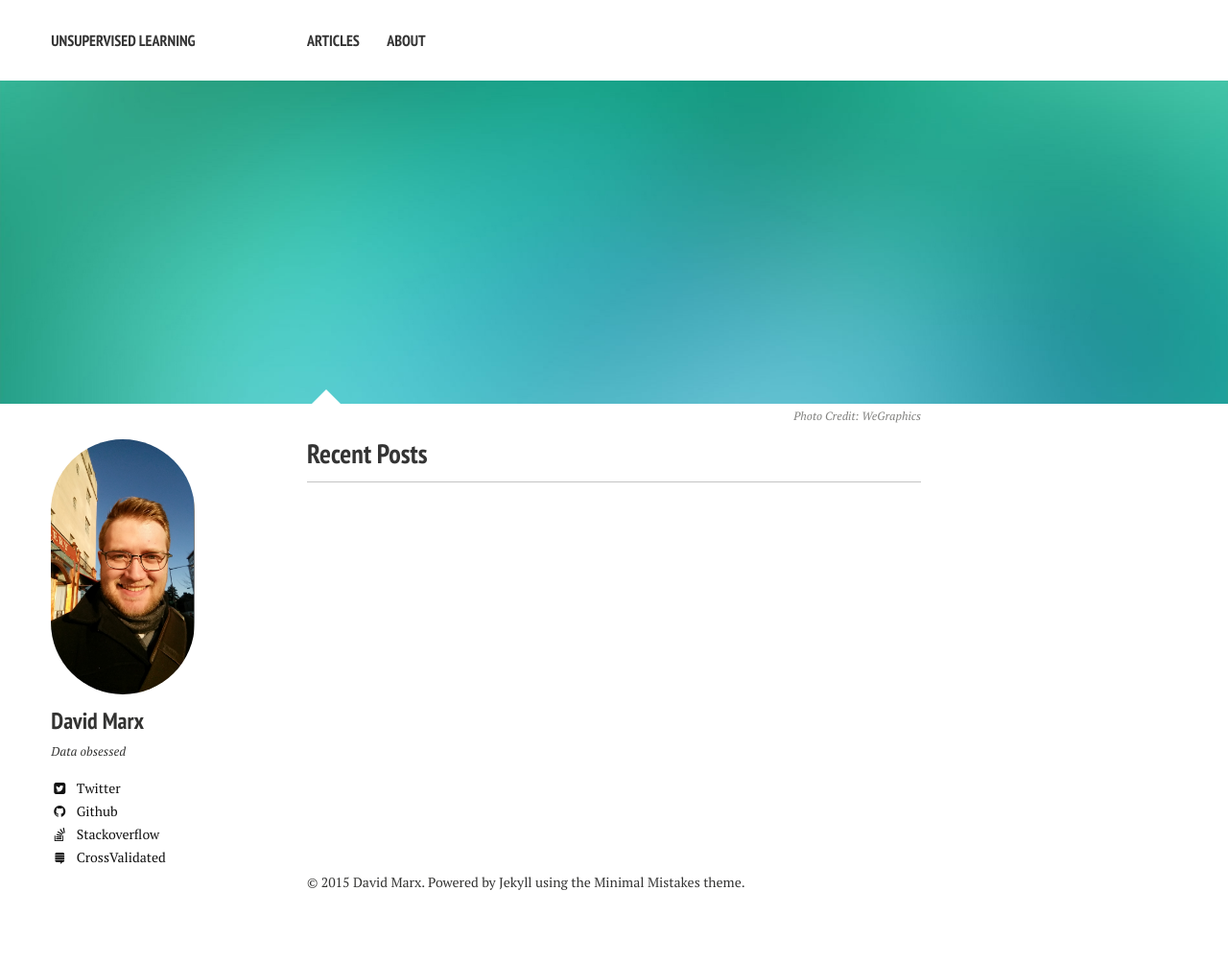
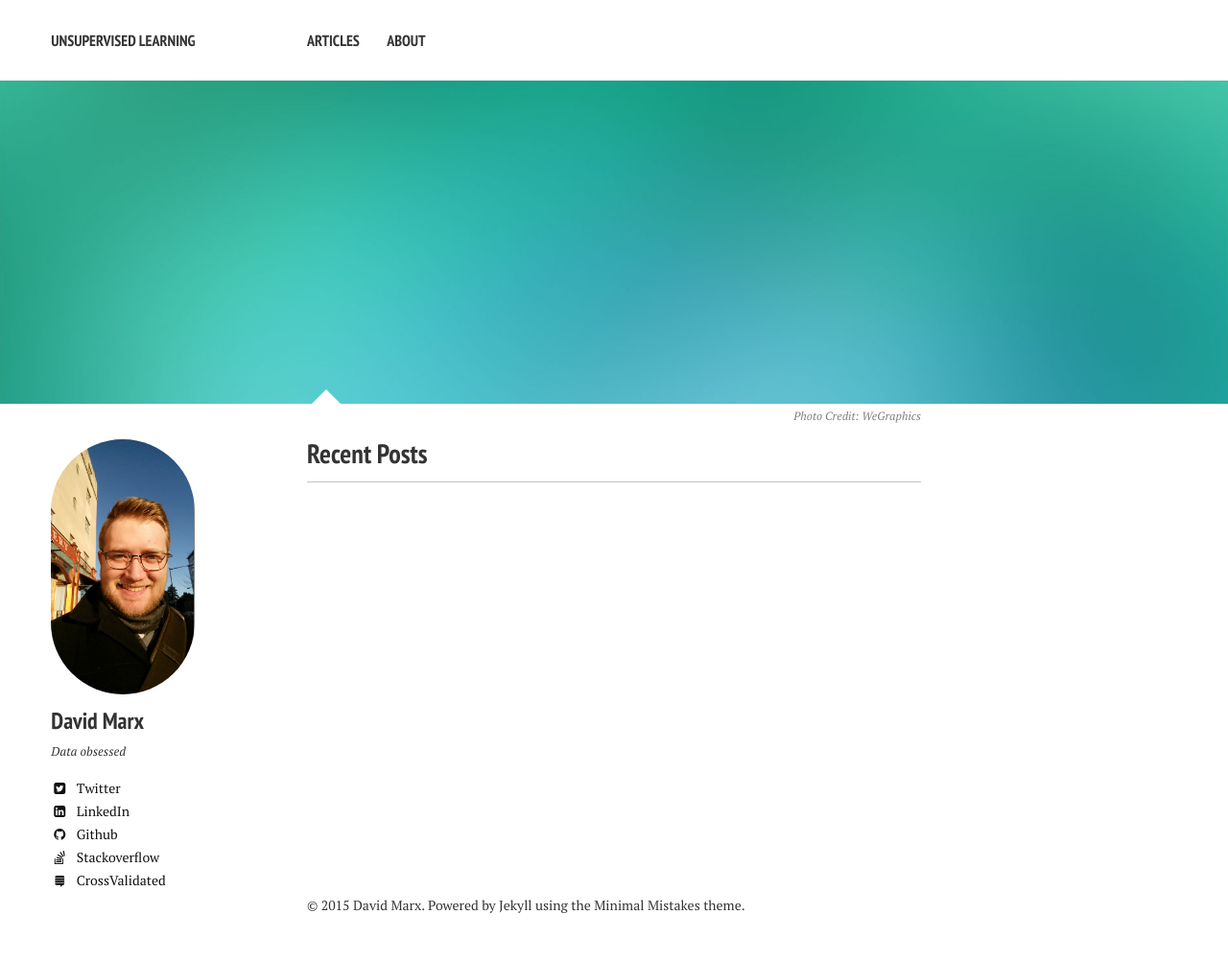
Before and after one commit to dmarx/dmarx.github.io, a Jekyll site: the page built from index.md, in a window 1280 px wide. Shown: the whole page at 96% size. Built offline with Jekyll 4.4.1, drawn with Linux system fonts in a browser that asks for light colours; nearby versions of some CDN libraries; before the commit the page ends 978 px from its top, so only the background shows below that.

Commit message:
Added linkedin. Had to hack template because I don't know my username for the out-of-the-box template.

```diff
--- a/_config.yml
+++ b/_config.yml
@@ -43,7 +43,7 @@ owner:
   github: dmarx
   stackoverflow: 819544/david-marx
   crossvalidated: 8451/david-marx
-  linkedin: #username
+  linkedin: https://www.linkedin.com/pub/david-marx/14/5bb/b0a
   xing: #username
   instagram: #username
   lastfm: #username
--- a/_includes/_author-bio.html
+++ b/_includes/_author-bio.html
@@ -16,7 +16,7 @@
   {% if author.twitter %}<a href="http://twitter.com/{{ author.twitter }}" class="author-social" target="_blank"><i class="fa fa-fw fa-twitter-square"></i> Twitter</a>{% endif %}
   {% if author.facebook %}<a href="http://facebook.com/{{ author.facebook }}" class="author-social" target="_blank"><i class="fa fa-fw fa-facebook-square"></i> Facebook</a>{% endif %}
   {% if author.google.plus %}<a href="http://plus.google.com/+{{ author.google.plus }}" class="author-social" target="_blank"><i class="fa fa-fw fa-google-plus-square"></i> Google+</a>{% endif %}
-  {% if author.linkedin %}<a href="http://linkedin.com/in/{{ author.linkedin }}" class="author-social" target="_blank"><i class="fa fa-fw fa-linkedin-square"></i> LinkedIn</a>{% endif %}
+  {% if author.linkedin %}<a href="{{ author.linkedin }}" class="author-social" target="_blank"><i class="fa fa-fw fa-linkedin-square"></i> LinkedIn</a>{% endif %}
   {% if author.xing %}<a href="http://www.xing.com/profile/{{ author.xing }}" class="author-social" target="_blank"><i class="fa fa-fw fa-xing-square"></i> XING</a>{% endif %}
   {% if author.instagram %}<a href="http://instagram.com/{{ author.instagram }}" class="author-social" target="_blank"><i class="fa fa-fw fa-instagram"></i> Instagram</a>{% endif %}
   {% if author.tumblr %}<a href="http://{{ author.tumblr }}.tumblr.com" class="author-social" target="_blank"><i class="fa fa-fw fa-tumblr-square"></i> Tumblr</a>{% endif %}
```
